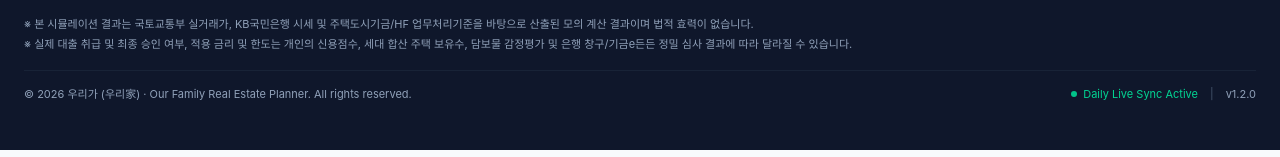
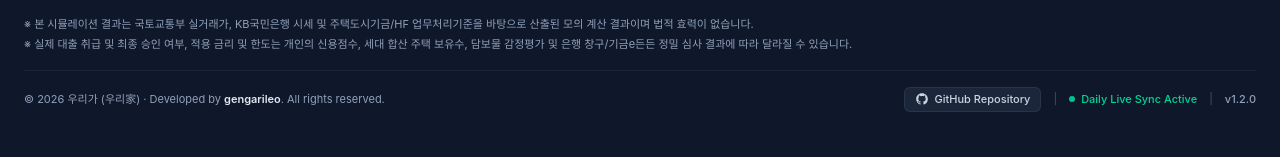
Before and after one commit to snorlax-gengar/our-family, a React (Vite) app in the folder frontend/: page / in a window 1280 px wide. Shown: the part 1566-1723 px from the top of the page. Built offline with nearby package versions, Linux system fonts and the light colour scheme; no server answers.

Commit message:
feat(ui): add developer gengarileo and GitHub repo link to footer copyright

```diff
--- a/frontend/src/App.jsx
+++ b/frontend/src/App.jsx
@@ -248,16 +248,35 @@
             <p className="mt-0.5">※ 실제 대출 취급 및 최종 승인 여부, 적용 금리 및 한도는 개인의 신용점수, 세대 합산 주택 보유수, 담보물 감정평가 및 은행 창구/기금e든든 정밀 심사 결과에 따라 달라질 수 있습니다.</p>
           </div>
 
-          {/* 하단: Copyright 및 버전 정보 */}
-          <div className="pt-4 border-t border-slate-800/70 flex flex-col sm:flex-row items-center justify-between gap-2 text-[11px] text-slate-400">
-            <p>© 2026 우리가 (우리家) · Our Family Real Estate Planner. All rights reserved.</p>
-            <div className="flex items-center gap-3">
-              <span className="inline-flex items-center gap-1.5 text-emerald-400">
+          {/* 하단: Copyright, 개발자, GitHub 링크 및 버전 정보 */}
+          <div className="pt-4 border-t border-slate-800/70 flex flex-col md:flex-row items-center justify-between gap-3 text-[11px] text-slate-400">
+            <div className="flex flex-wrap items-center justify-center md:justify-start gap-x-2 gap-y-1">
+              <span>© 2026 우리가 (우리家) · Developed by <strong className="font-semibold text-slate-200">gengarileo</strong>. All rights reserved.</span>
+            </div>
+
+            <div className="flex flex-wrap items-center justify-center gap-3">
+              <a
+                href="https://github.com/snorlax-gengar/our-family"
+                target="_blank"
+                rel="noopener noreferrer"
+                className="inline-flex items-center gap-1.5 px-2.5 py-1 rounded-md bg-slate-800/90 hover:bg-slate-700 text-slate-300 hover:text-white transition-colors border border-slate-700/60 font-medium"
+              >
+                <svg className="w-3.5 h-3.5 fill-current" viewBox="0 0 24 24" aria-hidden="true">
+                  <path fillRule="evenodd" clipRule="evenodd" d="M12 2C6.477 2 2 6.484 2 12.017c0 4.425 2.865 8.18 6.839 9.504.5.092.682-.217.682-.483 0-.237-.008-.868-.013-1.703-2.782.605-3.369-1.343-3.369-1.343-.454-1.158-1.11-1.466-1.11-1.466-.908-.62.069-.608.069-.608 1.003.07 1.53 1.032 1.53 1.032.892 1.53 2.341 1.088 2.91.832.092-.647.35-1.088.636-1.338-2.22-.253-4.555-1.113-4.555-4.951 0-1.093.39-1.988 1.029-2.688-.103-.253-.446-1.272.098-2.65 0 0 .84-.27 2.75 1.026A9.564 9.564 0 0112 6.844c.85.004 1.705.115 2.504.337 1.909-1.296 2.747-1.027 2.747-1.027.546 1.379.202 2.398.1 2.651.64.7 1.028 1.595 1.028 2.688 0 3.848-2.339 4.695-4.566 4.943.359.309.678.92.678 1.855 0 1.338-.012 2.419-.012 2.747 0 .268.18.58.688.482A10.019 10.019 0 0022 12.017C22 6.484 17.522 2 12 2z" />
+                </svg>
+                <span>GitHub Repository</span>
+              </a>
+
+              <span className="text-slate-600">|</span>
+
+              <span className="inline-flex items-center gap-1.5 text-emerald-400 font-medium">
                 <span className="w-1.5 h-1.5 rounded-full bg-emerald-400 animate-pulse"></span>
                 Daily Live Sync Active
               </span>
+
               <span className="text-slate-600">|</span>
-              <span>v1.2.0</span>
+
+              <span className="text-slate-400 font-medium">v1.2.0</span>
             </div>
           </div>
         </div>
```
